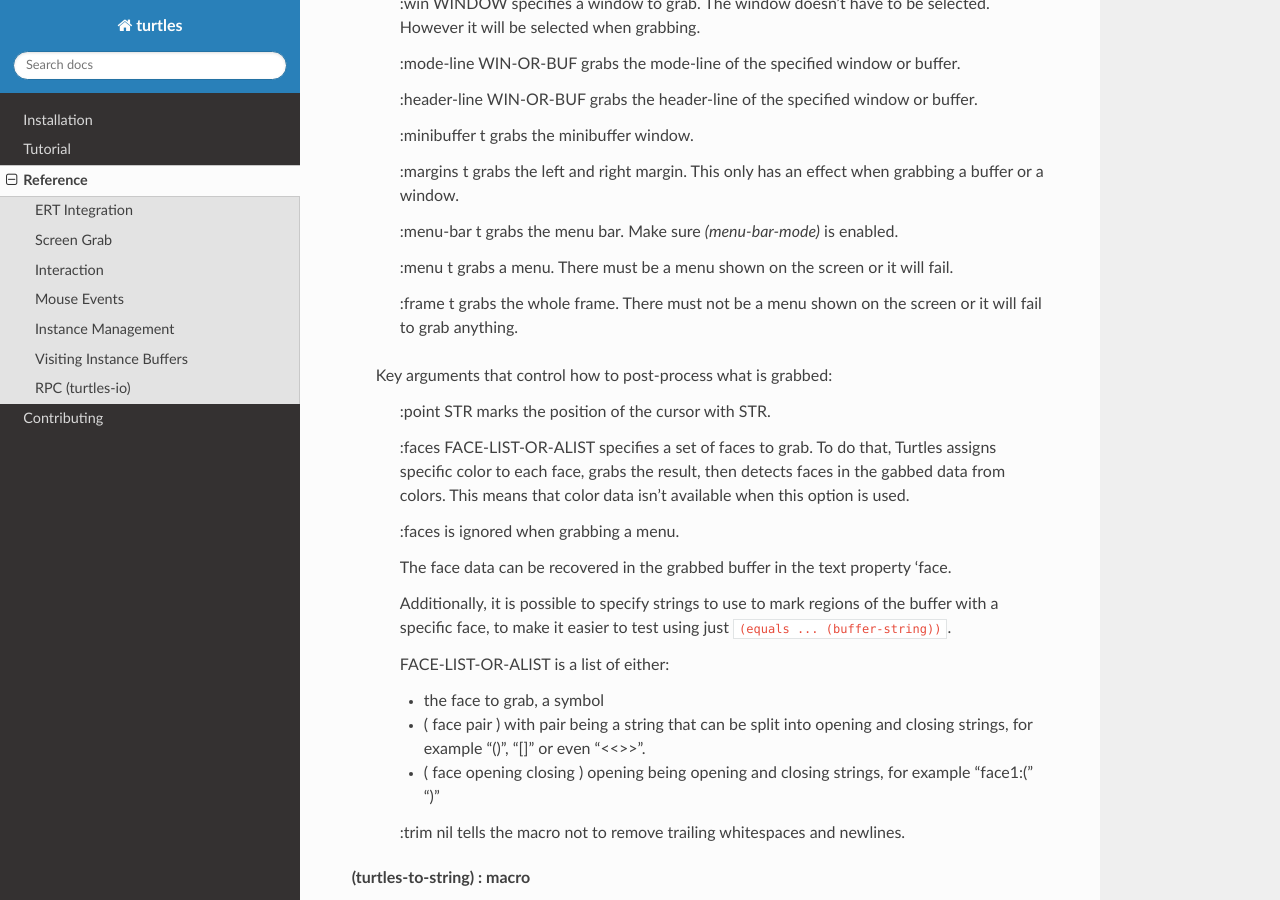
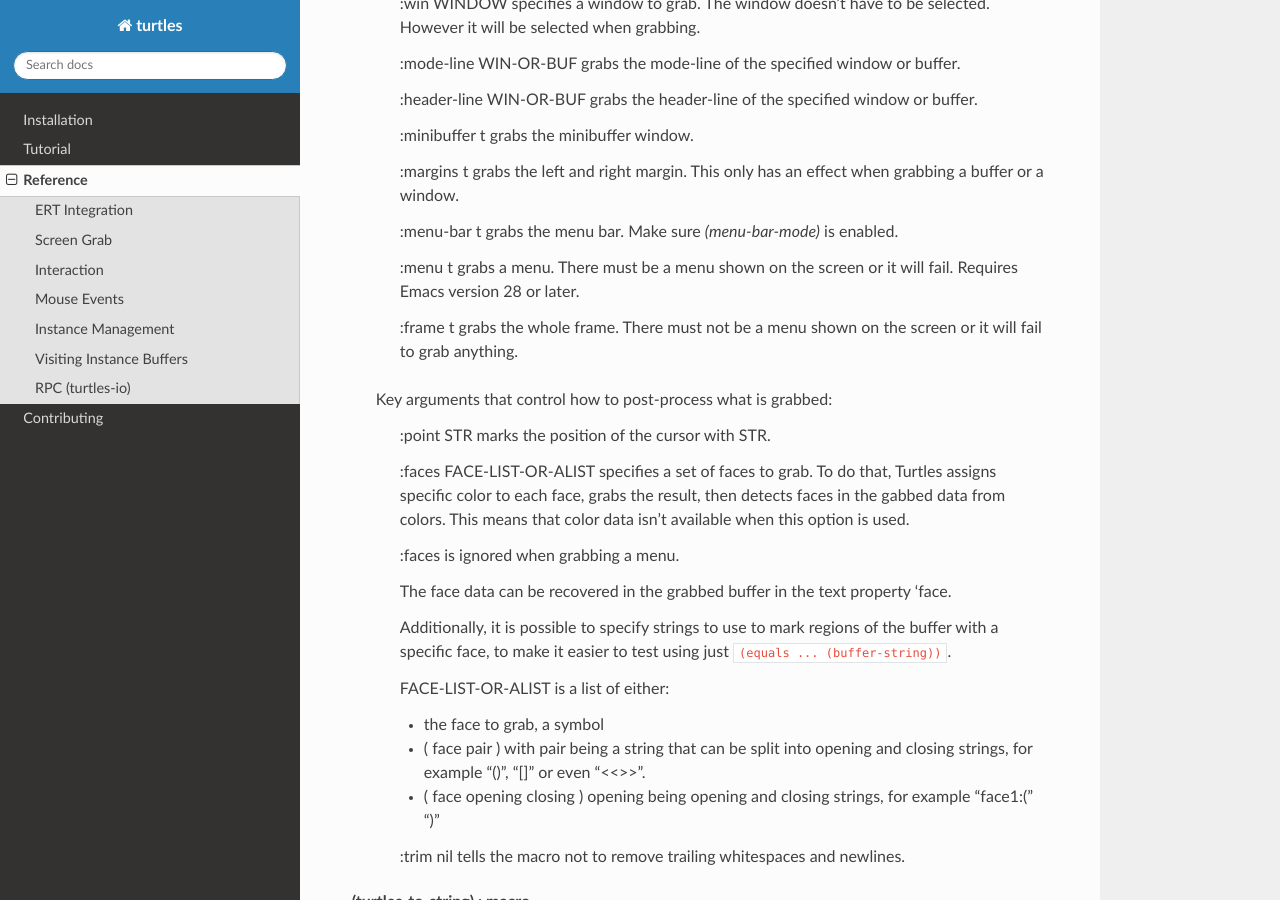
Before and after one commit to emacsmirror/turtles, a Sphinx documentation site: the page built from docs/source/reference.rst, in a window 1280 px wide and 900 px high, scrolled down 1758 px. Built offline with Sphinx 7.4.7 and the Read the Docs theme 3.1.0, drawn with Linux system fonts in a browser that asks for light colours; some of the changed text lies outside the part shown.

Commit message:
doc: mention that menu support requires Emacs 28

```diff
--- a/docs/source/reference.rst
+++ b/docs/source/reference.rst
@@ -126,10 +126,11 @@
         :margins t grabs the left and right margin. This only has an
         effect when grabbing a buffer or a window.
 
-        :menu-bar t grabs the menu bar. Make sure `(menu-bar-mode)` is enabled.
+        :menu-bar t grabs the menu bar. Make sure `(menu-bar-mode)` is
+        enabled.
 
-        :menu t grabs a menu. There must be a menu shown on the screen or
-        it will fail.
+        :menu t grabs a menu. There must be a menu shown on the screen
+        or it will fail. Requires Emacs version 28 or later.
 
         :frame t grabs the whole frame. There must not be a menu shown
         on the screen or it will fail to grab anything.
@@ -256,7 +257,8 @@
       ``turtles-with-grab-buffer``. (:ref:`grab`)
 
 (turtles-grab-menu) : function
-      This function grabs the menu currently shown on the screen.
+      This function grabs the menu currently shown on the screen. It
+      requires Emacs 28 or later.
 
       Menu are recognized based on background color. Make sure you're
       using a theme with well-recognizable menu, such as Emacs default
```
